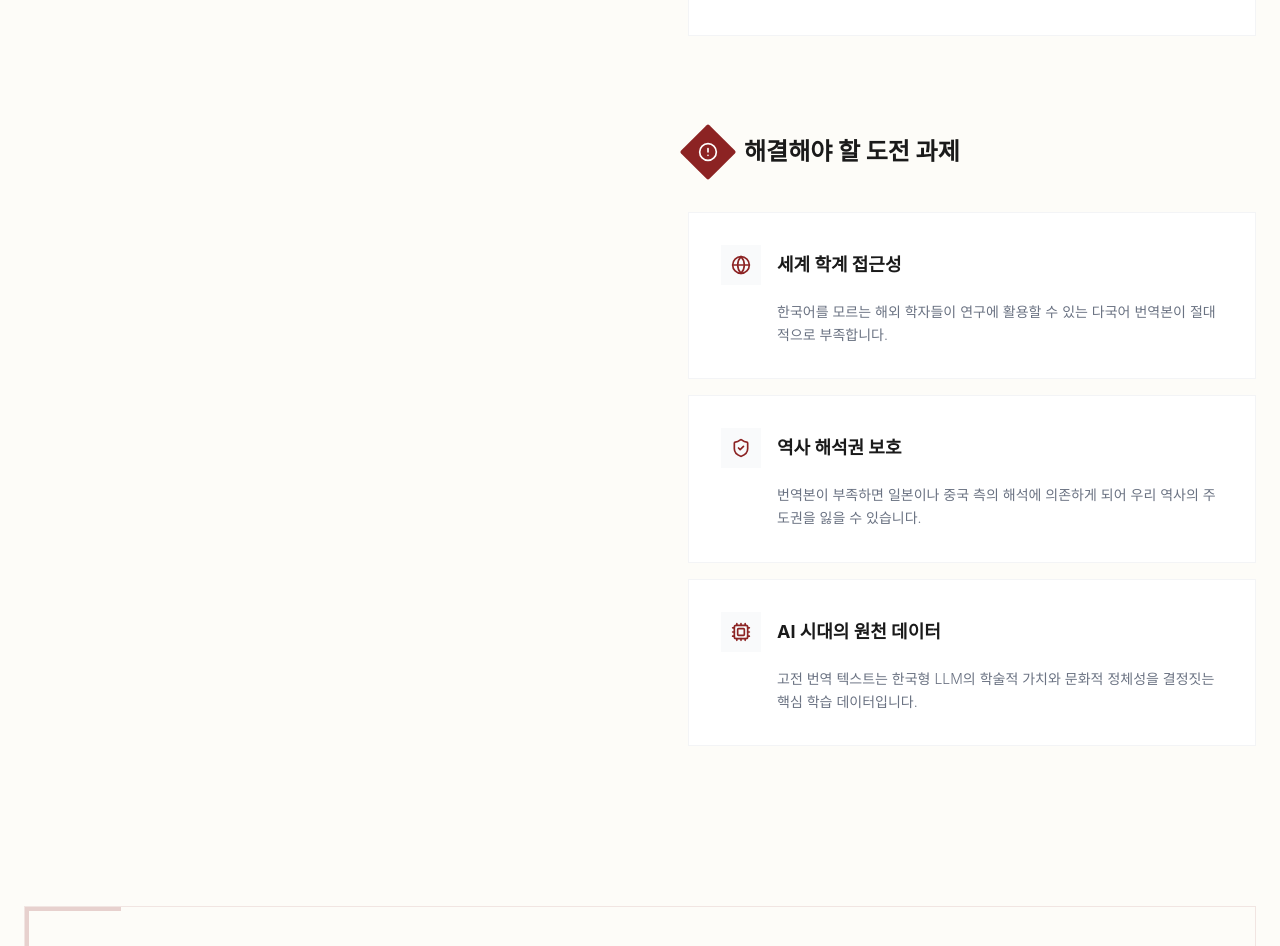
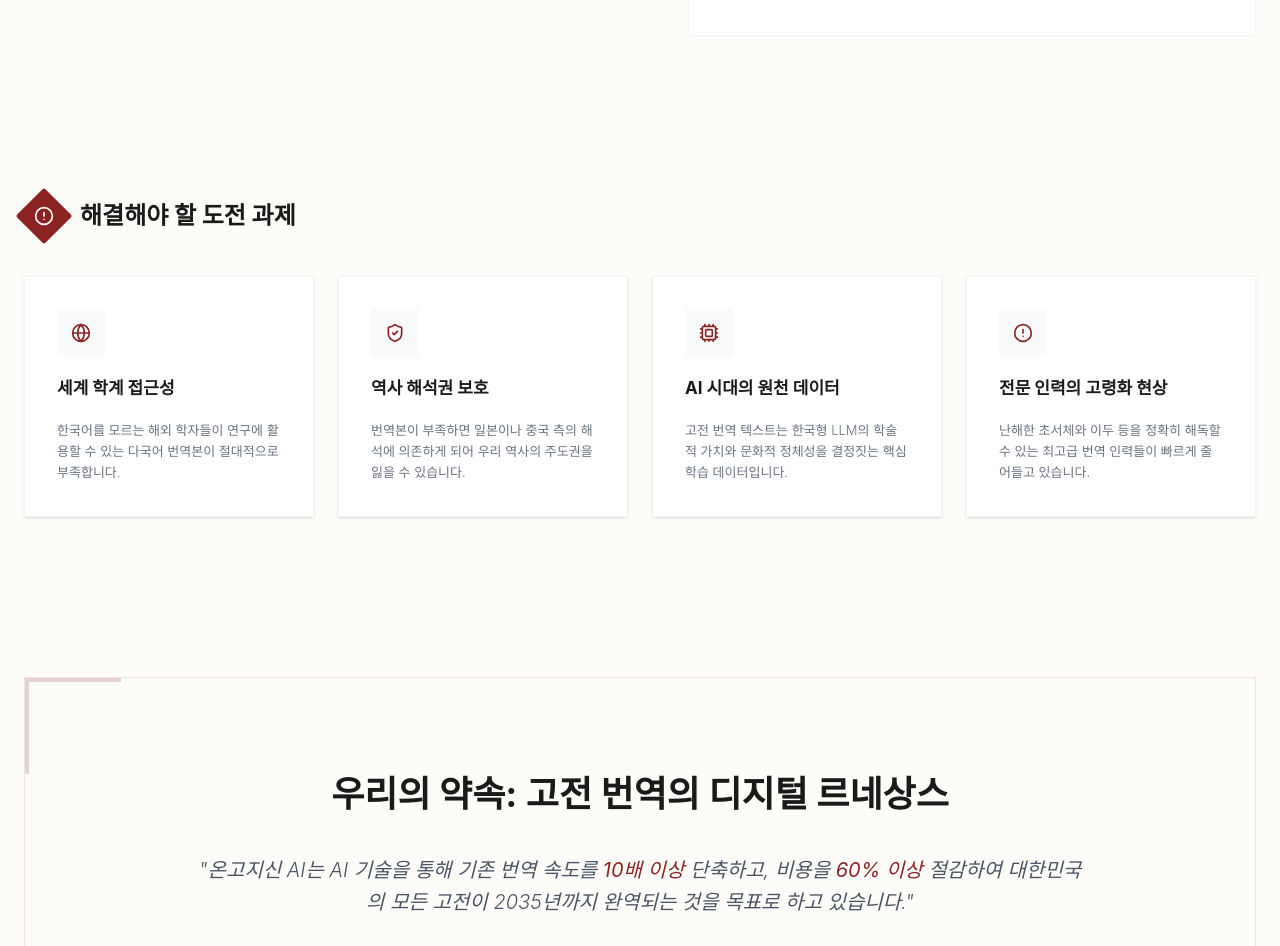
Before and after one commit to hu-tec/classic-translation, a React (Vite) app: page /classic-translation/status in a window 1280 px wide. Shown: the part 2624-3570 px from the top of the page. Built offline with nearby package versions, Linux system fonts and the light colour scheme; a web font is replaced by a local one.

Commit message:
Update challenges layout to 4 columns

```diff
--- a/src/app/pages/ClassicStatus.tsx
+++ b/src/app/pages/ClassicStatus.tsx
@@ -19,6 +19,11 @@
     desc: "고전 번역 텍스트는 한국형 LLM의 학술적 가치와 문화적 정체성을 결정짓는 핵심 학습 데이터입니다.",
     icon: <Cpu className="w-5 h-5 text-[#8C2323]" />,
   },
+  {
+    title: "전문 인력의 고령화 현상",
+    desc: "난해한 초서체와 이두 등을 정확히 해독할 수 있는 최고급 번역 인력들이 빠르게 줄어들고 있습니다.",
+    icon: <AlertCircle className="w-5 h-5 text-[#8C2323]" />,
+  }
 ];
 
 const stats = [
@@ -217,31 +222,32 @@
                 </div>
               </div>
 
-              {/* Challenges Section */}
-              <div id="challenges">
+              {/* END of Right Column Stack */}
+            </div>
+          </div>
+
+          {/* BELOW THE MAIN GRID: Challenges Section (4 Columns) */}
+          <div id="challenges" className="mt-40">
             <h4 className="text-2xl font-bold mb-10 flex items-center gap-4 font-serif">
               <div className="w-10 h-10 bg-[#8C2323] text-white flex items-center justify-center rotate-45 rounded-xs">
                 <AlertCircle className="w-5 h-5 -rotate-45" />
               </div>
               해결해야 할 도전 과제
             </h4>
-                <div className="space-y-4">
+            <div className="grid grid-cols-1 md:grid-cols-2 lg:grid-cols-4 gap-6">
               {problems.map((problem, index) => (
-                    <div key={index} className="p-8 border border-gray-100 bg-white group hover:border-[#8C2323]/30 transition-all">
-                      <div className="flex items-center gap-4 mb-4">
-                        <div className="w-10 h-10 bg-gray-50 flex items-center justify-center group-hover:bg-[#8C2323] group-hover:text-white transition-all">
+                <div key={index} className="flex flex-col p-8 border border-gray-100 bg-white group hover:border-[#8C2323]/30 transition-all h-full shadow-sm hover:shadow-md">
+                  <div className="flex flex-col gap-5 mb-5">
+                    <div className="w-12 h-12 bg-gray-50 flex items-center justify-center group-hover:bg-[#8C2323] group-hover:text-white transition-all">
                       {problem.icon}
                     </div>
-                        <h5 className="text-lg font-bold font-serif text-[#1A1A1A]">{problem.title}</h5>
+                    <h5 className="text-[17px] font-bold font-serif text-[#1A1A1A] leading-snug">{problem.title}</h5>
                   </div>
-                      <p className="text-gray-500 text-sm leading-relaxed font-light pl-14">
+                  <p className="text-gray-500 text-[13px] leading-relaxed font-light flex-1">
                     {problem.desc}
                   </p>
                 </div>
               ))}
-                </div>
-              </div>
-
             </div>
           </div>
         </div>
```
Lines whose indentation alone changed are shown as unchanged.
